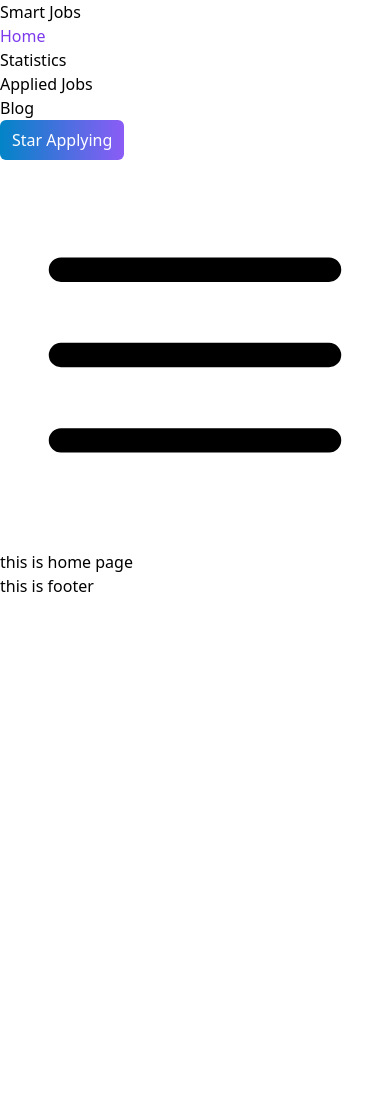
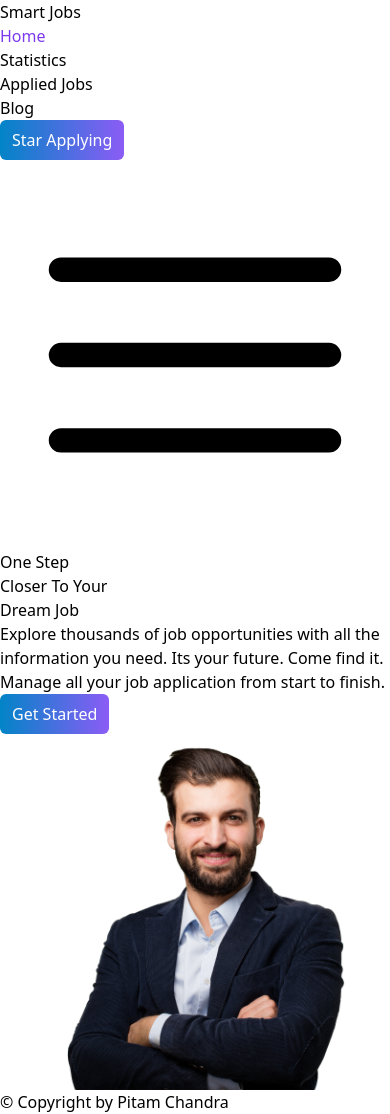
Before and after one commit to pitamchandra/career-hub, a React (Vite) app: page / in a window 390 px wide. Before the commit the page ends 844 px from the top, so only its background shows below. Built offline with nearby package versions, Linux system fonts and the light colour scheme.

Commit message:
done banner section with responsive

```diff
--- a/src/Footer.jsx
+++ b/src/Footer.jsx
@@ -3,7 +3,7 @@ import React from 'react';
 const Footer = () => {
     return (
         <div>
-            this is footer
+            <p className='text-center py-5 divide-y text-gray-600'>&copy; Copyright by Pitam Chandra</p>
         </div>
     );
 };
--- a/src/Home.jsx
+++ b/src/Home.jsx
@@ -1,10 +1,19 @@
 import React from 'react';
-
+import Banner from './assets/banner.png'
 const Home = () => {
     return (
-        <div>
-            this is home page
-        </div>
+        <>
+            <div className="md:flex justify-between items-center container mx-auto">
+                <div className="md:w-1/2">
+                    <h1 className='text-4xl md:text-7xl font-bold'>One Step <br /> Closer To Your <br /> <span className='text-violet-500'>Dream Job</span></h1>
+                    <p className='text-gray-500 my-5'>Explore thousands of job opportunities with all the information you need. Its your future. Come find it. Manage all your job application from start to finish.</p>
+                    <button className='btn-primary'>Get Started</button>
+                </div>
+                <div>
+                    <img className='w-full' src={Banner} alt="banner img" />
+                </div>
+            </div>
+        </>
     );
 };
 
--- a/src/index.css
+++ b/src/index.css
@@ -3,7 +3,7 @@
 @tailwind utilities;
 
 .btn-primary{
-    @apply bg-gradient-to-r from-sky-600 to-violet-500 py-2 md:py-4 px-3 md:px-5 rounded-md text-white
+    @apply bg-gradient-to-r from-sky-600 to-violet-500 duration-500 hover:bg-gradient-to-r hover:from-violet-700 hover:to-sky-700 py-2 md:py-4 px-3 md:px-5 rounded-md text-white
 }
 
 .active{
```
Also changed, not shown: src/assets/banner.png (added).
